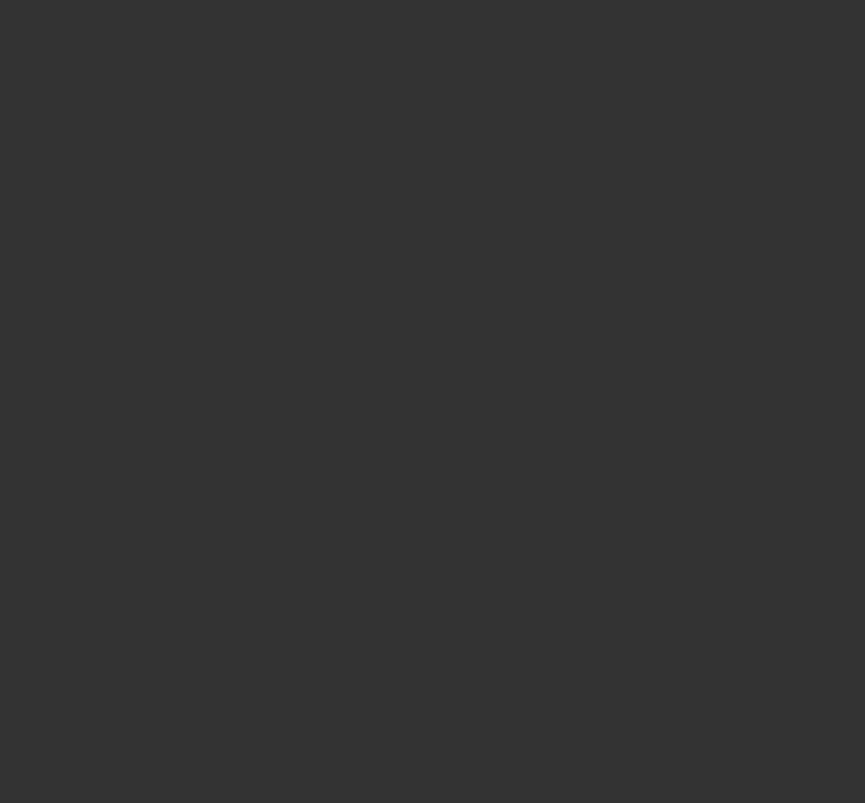
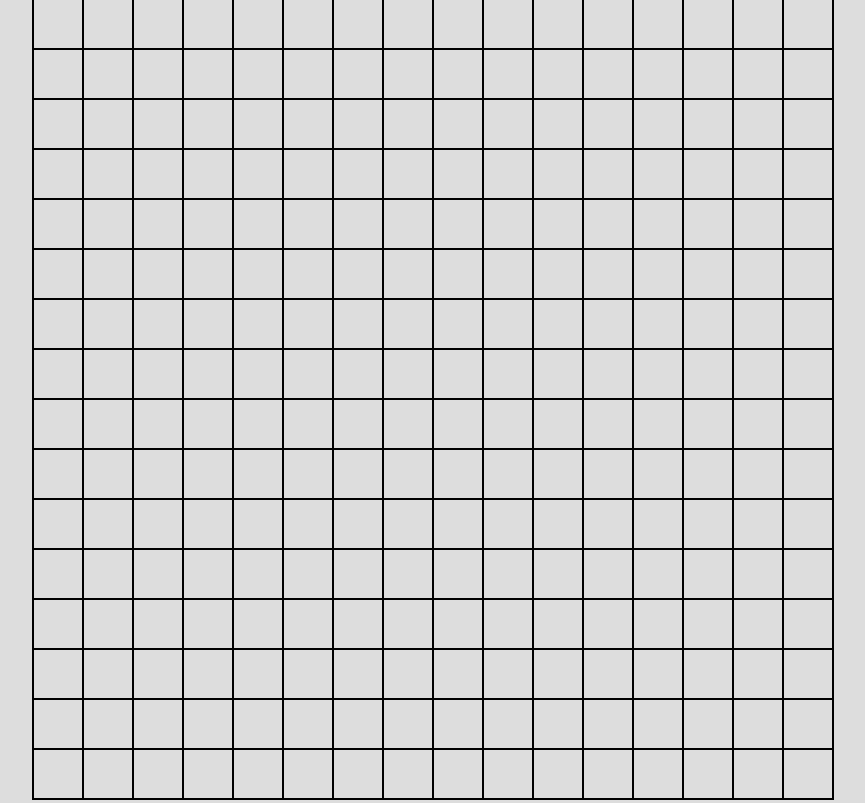
Before and after one commit to KarolMajerczyk/odin-etch-a-sketch, a plain HTML site: page index.html in a window 1280 px wide. Shown: the whole page, without its empty margins (207-1072 px from the left). Drawn offline with Linux system fonts and the light colour scheme.

Commit message:
Create function to render grid canvas

```diff
--- a/index.html
+++ b/index.html
@@ -7,6 +7,7 @@
     <link rel="stylesheet" href="style.css" />
   </head>
   <body>
+    <div id="canvas"></div>
     <script src="script.js"></script>
   </body>
 </html>
--- a/script.js
+++ b/script.js
@@ -1 +1,48 @@
-console.log("Script loaded");
+const canvas = document.querySelector("#canvas");
+
+function renderGridCanvas(rowsCount, columnsCount, pixelSize) {
+  const grid = document.createElement("div");
+  grid.classList.add("grid");
+
+  for (let i = 0; i < rowsCount; i++) {
+    const row = document.createElement("div");
+    row.classList.add("grid-row");
+
+    for (let j = 0; j < columnsCount; j++) {
+      const column = document.createElement("div");
+      column.classList.add("grid-column");
+
+      column.style.width = `${pixelSize}px`;
+      column.style.height = `${pixelSize}px`;
+
+      row.appendChild(column);
+    }
+
+    grid.appendChild(row);
+  }
+
+  grid.addEventListener("mouseover", (event) => {
+    if (event.target.classList.contains("grid-column")) {
+      const gridSquare = event.target;
+
+      gridSquare.style.background = "dodgerblue";
+      // gridSquare.style.background = getRandomRGBColor();
+    }
+  });
+
+  canvas.appendChild(grid);
+}
+
+function getRandomRGBColor() {
+  const red = getRandomNumber(0, 255);
+  const green = getRandomNumber(0, 255);
+  const blue = getRandomNumber(0, 255);
+
+  return `rgb(${red}, ${green}, ${blue})`;
+}
+
+function getRandomNumber(minNumber, maxNumber) {
+  return Math.floor(Math.random() * maxNumber) + minNumber;
+}
+
+renderGridCanvas(16, 16, 50);
--- a/style.css
+++ b/style.css
@@ -1,3 +1,35 @@
+html {
+  box-sizing: border-box;
+}
+
+*,
+*::before,
+*::after {
+  box-sizing: inherit;
+
+  margin: 0;
+  padding: 0;
+}
+
 body {
-  background-color: #333;
+  background-color: #ddd;
+  height: 100vh;
+
+  display: flex;
+  justify-content: center;
+  align-items: center;
 }
+
+.grid {
+  display: inline-block;
+  border: 1px solid black;
+}
+
+.grid-row {
+  display: flex;
+}
+
+.grid-column {
+  border: 1px solid black;
+  cursor: pointer;
+}
```
